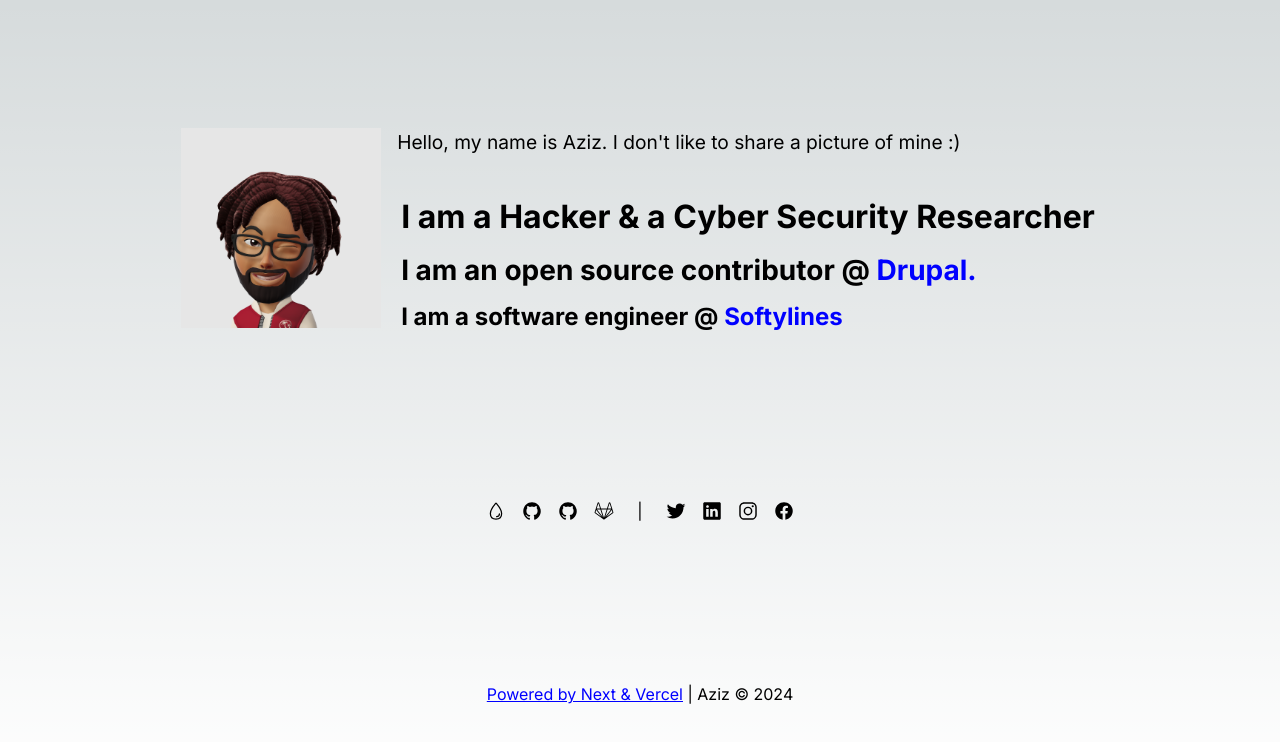
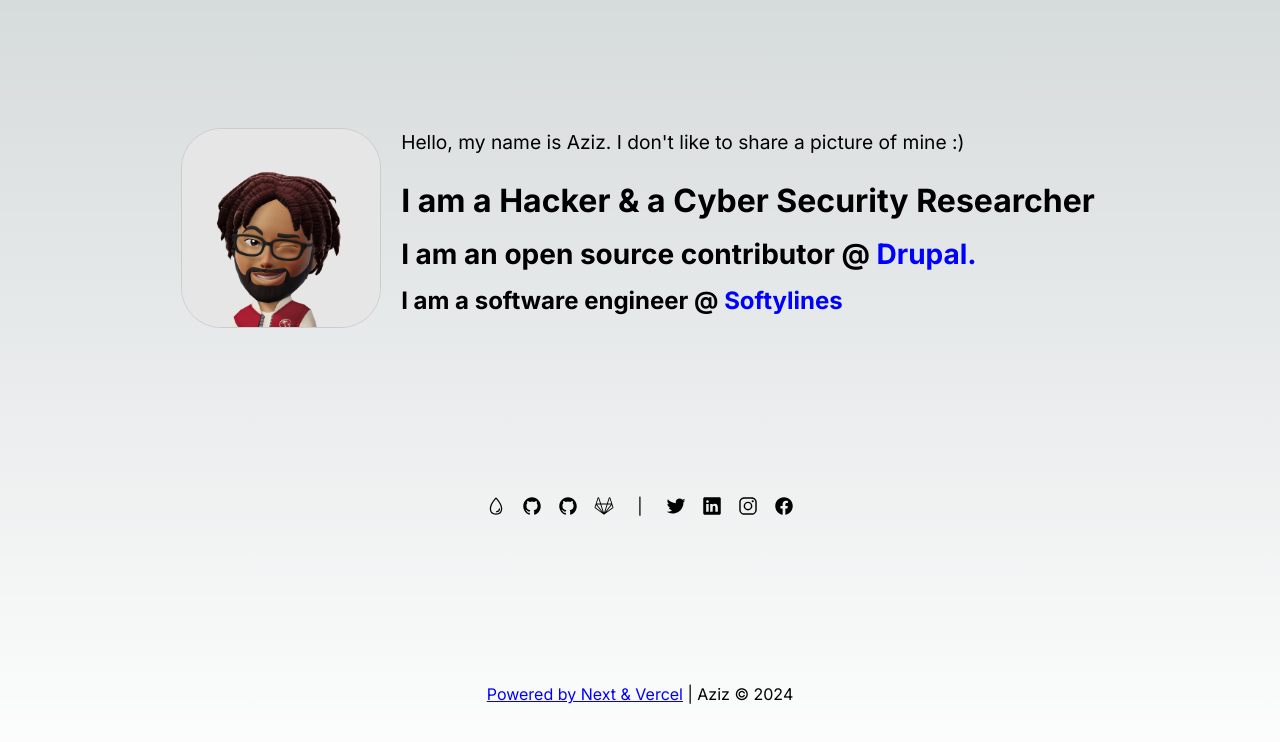
Before and after one commit to 3zeyez/portfolio, a Next.js app: page / in a window 1280 px wide. Shown: the top 742 px of the page. Built offline with nearby package versions, Linux system fonts and the light colour scheme.

Commit message:
enhanc: make the picture rounded and shift the paragraph a little bit at left

```diff
--- a/src/app/page.module.css
+++ b/src/app/page.module.css
@@ -107,6 +107,8 @@
 
 .logo {
   position: relative;
+  border: 1px solid #ccc;
+  border-radius: 20%;
 }
 
 .about {
@@ -120,7 +122,8 @@
 .about .intro {
   font-size: 1.2rem;
   line-height: 1.5;
-  margin-bottom: 2rem;
+  margin-bottom: 1rem;
+  padding: 0 .25rem;
 }
 
 .about .headline {
```
